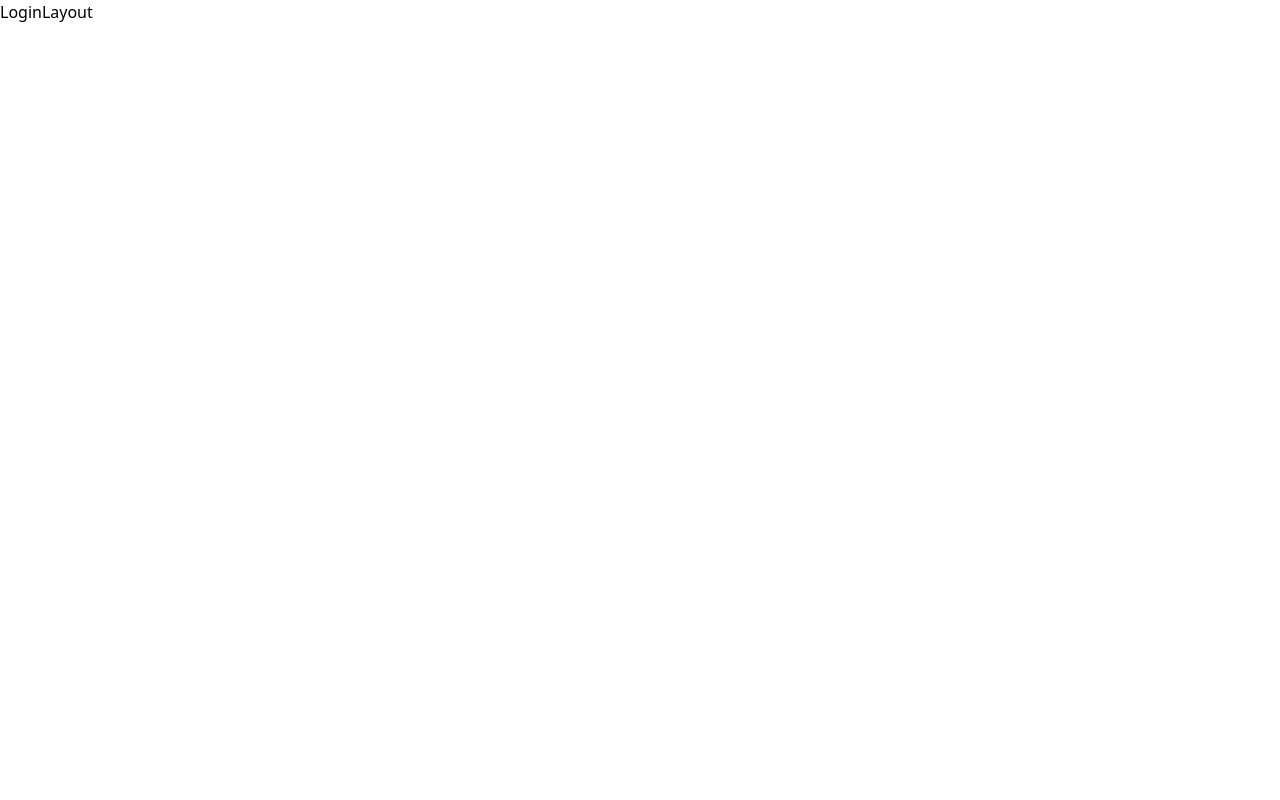
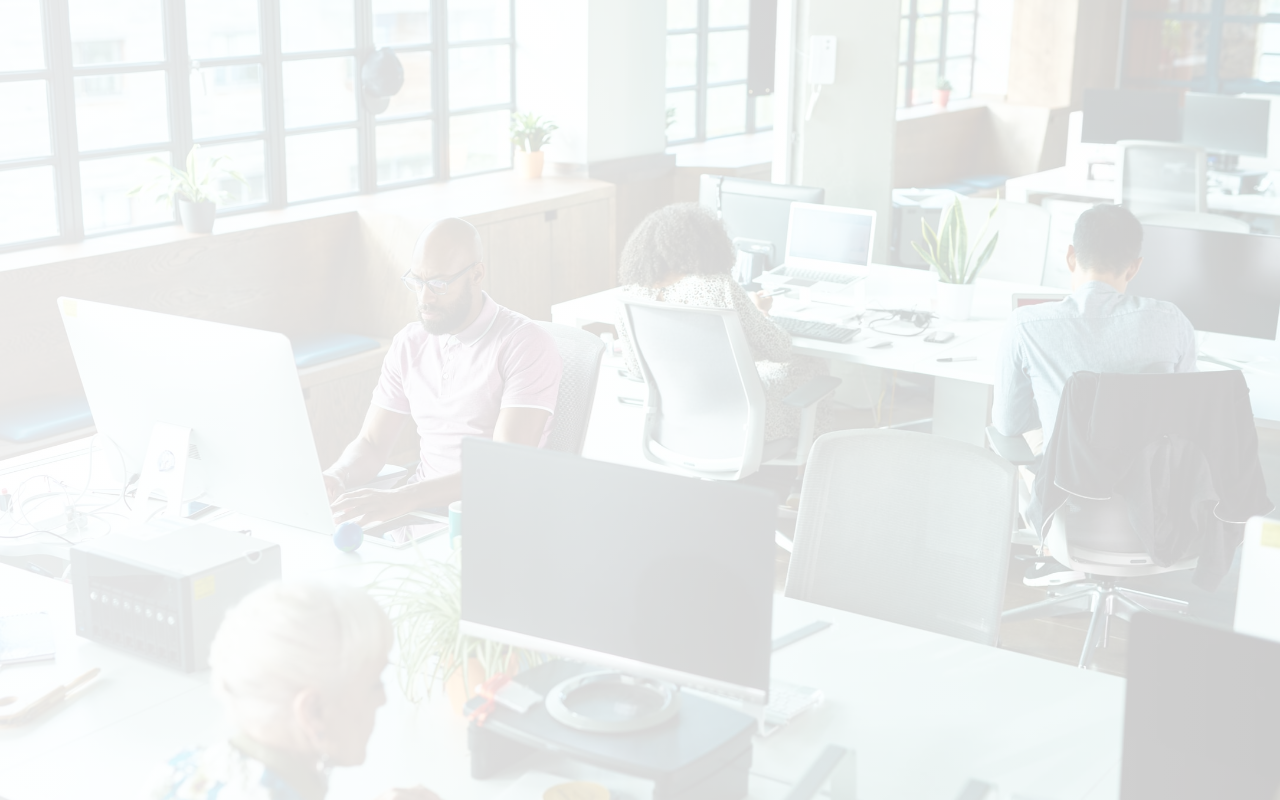
Before and after one commit to AnthonyChablov/to-do-list-mern-app, a React (Vite) app in the folder client/: page /login in a window 1280 px wide. Built offline with nearby package versions, Linux system fonts and the light colour scheme.

Commit message:
update home page and login

```diff
--- a/client/src/components/Home/HomeLayout.tsx
+++ b/client/src/components/Home/HomeLayout.tsx
@@ -13,7 +13,6 @@ const HomeLayout = () => {
             Easily manage and keep track of your tasks and to-dos.
             Stay organized and achieve your goals with ease.
           </p>
-
         </div>
         <div className="pt-10 text-center">
           <Button text={'Get Started'}/>
--- a/client/src/components/Login/LoginLayout.tsx
+++ b/client/src/components/Login/LoginLayout.tsx
@@ -1,7 +1,13 @@
+import Button from "../Home/Button/Button"
 
 const LoginLayout = () => {
   return (
-    <div>LoginLayout</div>
+    <section className="relative bg-heroImage bg-cover bg-center bg-no-repeat flex flex-col items-center h-screen ">
+      {/* bg gradient */}
+      <div className="absolute inset-0 bg-white/75 sm:bg-transparent sm:bg-gradient-to-r sm:from-white/90 sm:to-white/80">
+      </div>
+
+    </section>
   )
 }
 
```
